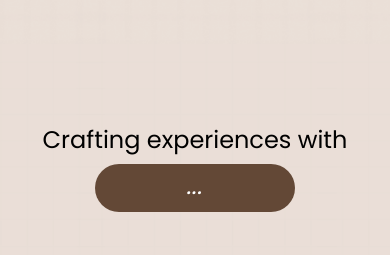
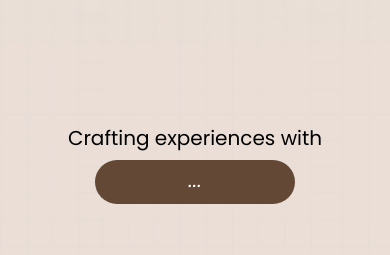
Before and after one commit to Kim-Tsok/main-portfolio, a Next.js app: page / in a window 390 px wide. Shown: the part 860-1115 px from the top of the page. Built offline with nearby package versions, Linux system fonts and the light colour scheme; no server answers; the database is empty.

Commit message:
Visual tweak

```diff
--- a/components/about.tsx
+++ b/components/about.tsx
@@ -1,9 +1,7 @@
 "use client";
-
 
 import { useState, useEffect } from "react";
 import { motion, AnimatePresence } from "framer-motion";
-
 
 interface AboutProps {
   skills: { name: string }[];
@@ -34,17 +32,14 @@ export default function About({ skills = [] }: AboutProps) {
   return (
     <section className="bg-[#eadfd8]/80 py-20 px-6">
       <div className="mx-auto max-w-7xl flex flex-col items-center">
-        <h2 className="text-2xl md:text-4xl text-black mb-4 text-center">
+        <h2 className="text-xl md:text-4xl text-black mb-4 text-center">
           Crafting experiences with{" "}
-
-
           <motion.span
             layout
             transition={{ type: "spring", stiffness: 300, damping: 30 }}
             className="inline-flex items-center justify-center bg-[#634836] text-white px-8 py-2 rounded-full italic min-w-[200px] mt-2 md:mt-0"
             style={{ fontFamily: "var(--font-newsreader)" }}
           >
-
             <AnimatePresence mode="popLayout">
               <motion.span
                 key={currentSkill}
```
